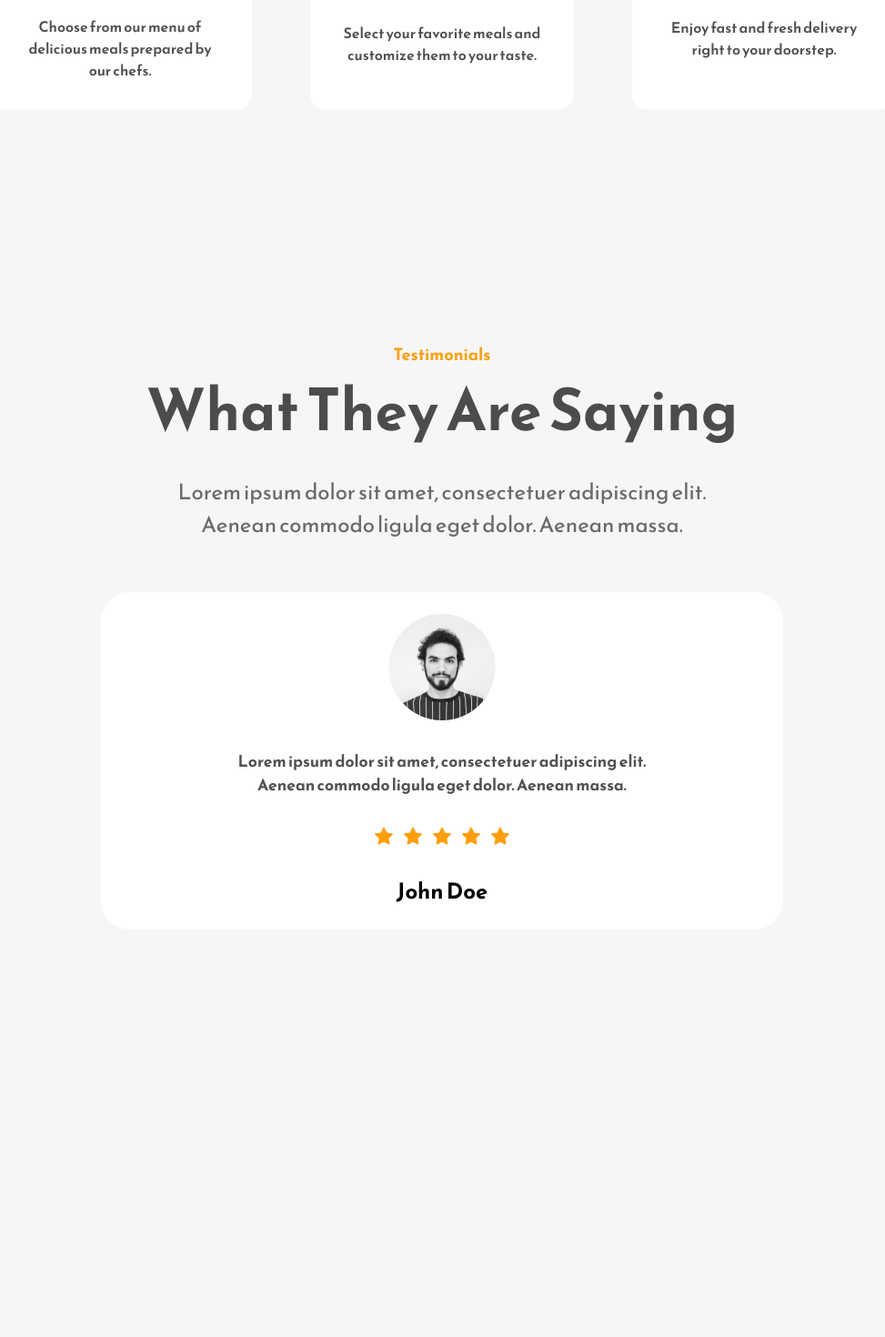
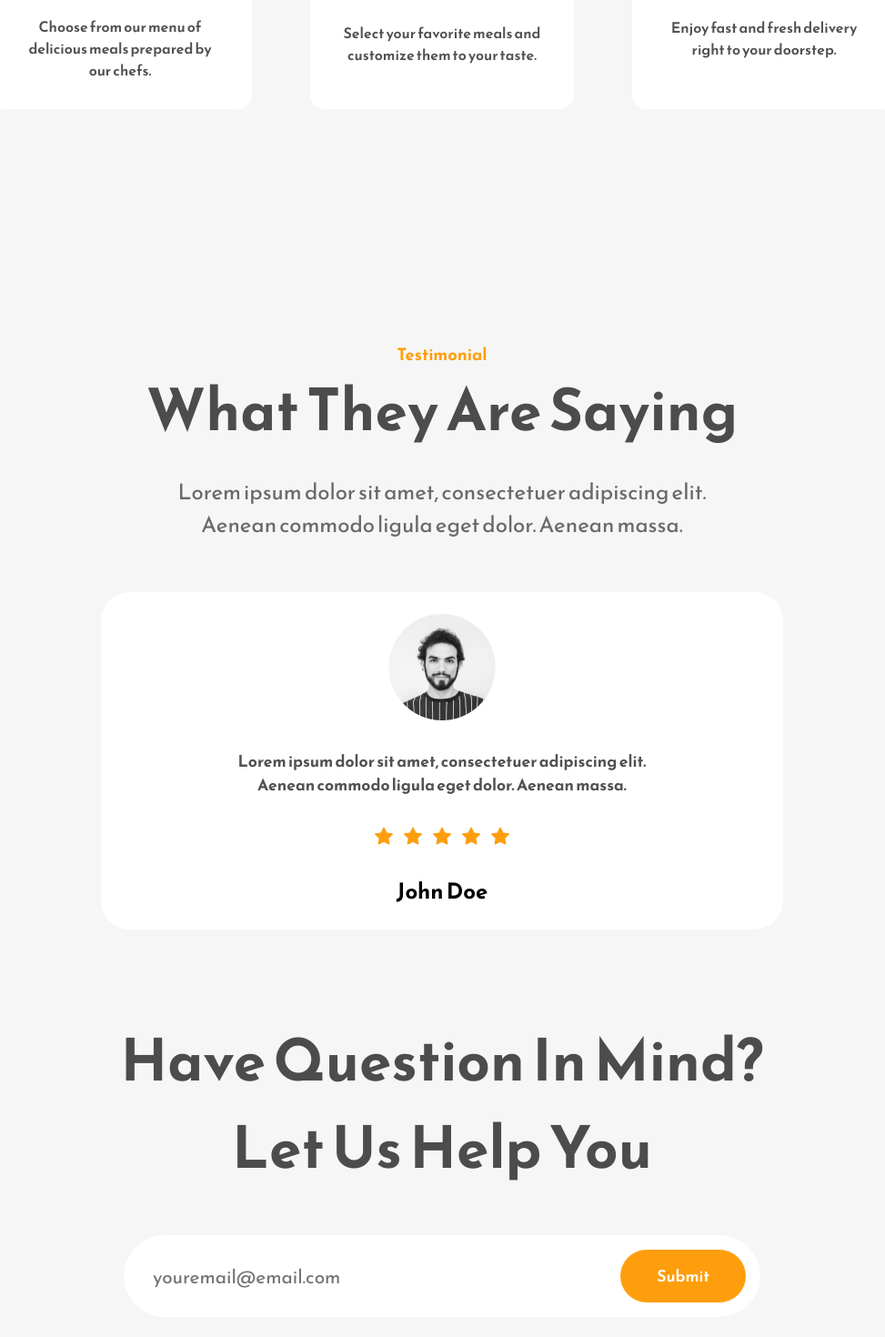
Before and after one commit to 0Flopper/restaurant-landing-page, a React (Create React App) app: page / in a window 1280 px wide. Shown: the part 2846-4316 px from the top of the page at 91% size, without its empty margins (154-1127 px from the left). Before the commit the page ends 3900 px from the top, so only its background shows below. Built offline with nearby package versions, Linux system fonts and the light colour scheme.

Commit message:
Add Contact Section

```diff
--- a/src/App.js
+++ b/src/App.js
@@ -3,6 +3,7 @@ import Home from './components/Home';
 import About from './components/About';
 import Work from './components/Work';
 import Testimonial from './components/Testimonial';
+import Contact from './components/Contact';
 
 function App() {
   return (
@@ -11,6 +12,7 @@ function App() {
       <About />
       <Work />
       <Testimonial />
+      <Contact />
     </div>
   );
 }
--- /dev/null
+++ b/src/components/Contact.js
@@ -0,0 +1,16 @@
+import React from 'react'
+
+const Contact = () => {
+  return (
+    <div className='contact-page-wrapper'>
+      <h1 className='primary-heading'>Have Question In Mind?</h1>
+      <h1 className='primary-heading'>Let Us Help You</h1>
+      <div className='contact-form-container'>
+          <input type='text' placeholder='youremail@email.com'/>
+          <button className='secondary-button'>Submit</button>
+      </div>
+    </div>
+  )
+}
+
+export default Contact
--- a/src/components/Testimonial.js
+++ b/src/components/Testimonial.js
@@ -6,7 +6,7 @@ const Testimonial = () => {
   return (
     <div className='work-section-wrapper'>
         <div className='work-section-top'>
-            <p className='primary-subheading'>Testimonials</p>
+            <p className='primary-subheading'>Testimonial</p>
             <h1 className='primary-heading'>What They Are Saying</h1>
             <p className="primary-text">
                 Lorem ipsum dolor sit amet, consectetuer adipiscing elit. Aenean
```
